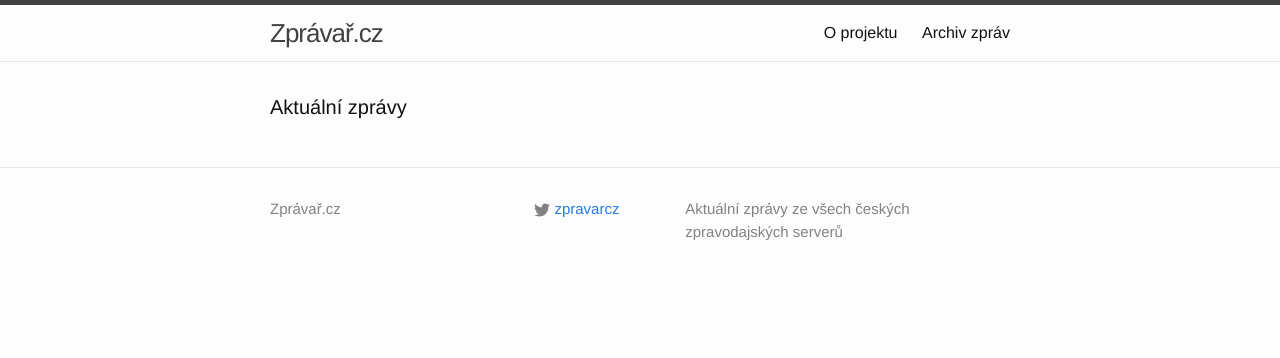
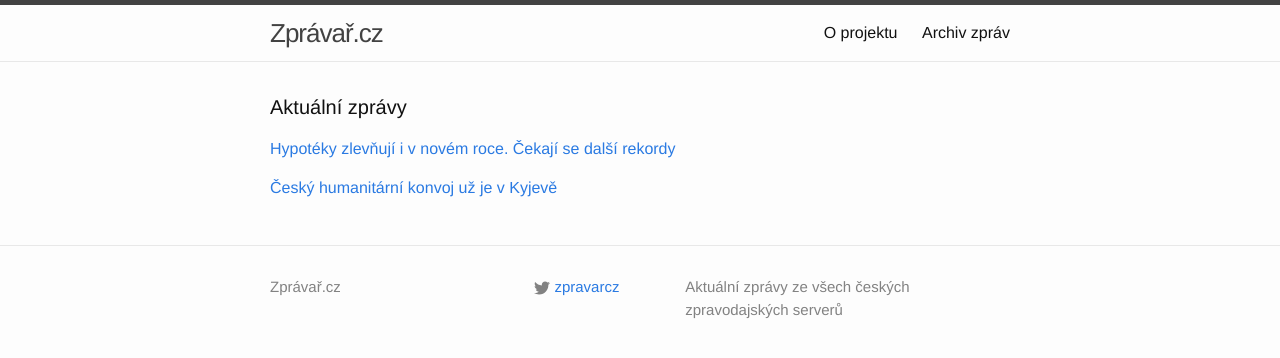
Before and after one commit to adliska/zpravar, a Jekyll site: the page built from index.html, in a window 1280 px wide. Shown: the top 358 px of the page. Built offline with Jekyll 4.4.1, drawn with Linux system fonts in a browser that asks for light colours.

Commit message:
zpravar news update

```diff
--- a/index.html
+++ b/index.html
@@ -5,4 +5,19 @@ layout: default
 <div class="home">
     <h1 class="page-heading">Aktuální zprávy</h1>
 
-</div>
+<p><a href="javascript:;" onclick="toggle_visibility('zpravy0')">Hypotéky zlevňují i v novém roce. Čekají se další rekordy</a></p>
+<div id="zpravy0" style="display:none">
+<ul>
+<li><a href=http://zpravy.aktualne.cz/finance/hypoteky-zlevnuji-i-v-novem-roce-cekaji-se-dalsi-rekordy/r~6997ce78b6c011e4ab15002590604f2e/>Hypotéky zlevňují i v novém roce. Čekají se další rekordy - zpravy.aktualne.cz</a></li>
+<li><a href=http://www.novinky.cz/ekonomika/361953-sazby-hypotek-klesly-na-dalsi-rekordni-minimum-2-34-procenta.html>Sazby hypoték klesly na další rekordní minimum 2,34 procenta  - www.novinky.cz</a></li>
+<li><a href=http://www.financninoviny.cz/zpravodajstvi/zpravy/sazby-hypotek-klesly-na-dalsi-rekordni-minimum-2-34-procenta/1182667>Sazby hypoték klesly na další rekordní minimum 2,34 procenta - www.financninoviny.cz</a></li>
+<li><a href=http://finance.idnes.cz/hypoindex-a-sazby-za-leden-2015-dg9-/hypoindex.aspx?c=A150217_100553_hypoindex_sov>Hypoteční sazby stále nebrzdí. Padl další rekord - finance.idnes.cz</a></li>
+</ul>
+</div><p><a href="javascript:;" onclick="toggle_visibility('zpravy1')">Český humanitární konvoj už je v Kyjevě</a></p>
+<div id="zpravy1" style="display:none">
+<ul>
+<li><a href=http://www.ceskatelevize.cz/ct24/svet/302052-cesky-humanitarni-konvoj-uz-je-v-kyjeve/>Český humanitární konvoj už je v Kyjevě - www.ceskatelevize.cz</a></li>
+<li><a href=http://www.novinky.cz/zahranicni/evropa/361952-konvoj-s-ceskou-humanitarni-pomoci-ukrajine-dojel-do-kyjeva.html>Konvoj s českou humanitární pomocí Ukrajině dojel do Kyjeva  - www.novinky.cz</a></li>
+<li><a href=http://www.ceskenoviny.cz/zpravy/zpravy/konvoj-s-ceskou-humanitarni-pomoci-ukrajine-dojel-do-kyjeva/1182670>Konvoj s českou humanitární pomocí Ukrajině dojel do Kyjeva - www.ceskenoviny.cz</a></li>
+</ul>
+</div></div>
```
